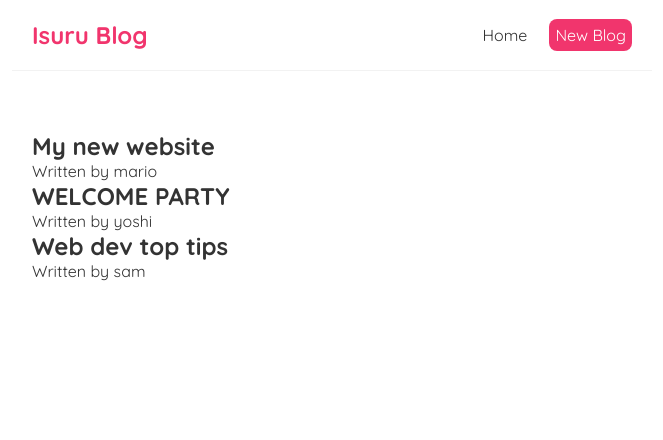
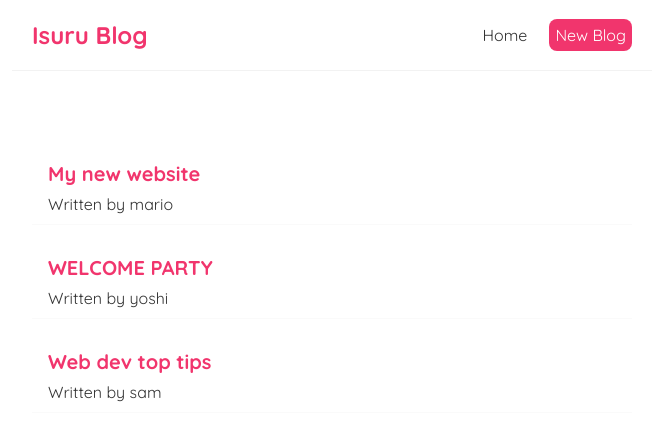
Before and after one commit to Isuru2Atthanayake/React_Blog, a React (Create React App) app: page / in a window 1280 px wide. Shown: the top 440 px of the page, without its empty margins (308-971 px from the left). Built offline with nearby package versions, Linux system fonts and the light colour scheme.

Commit message:
css styles

```diff
--- a/src/Home.js
+++ b/src/Home.js
@@ -1,7 +1,7 @@
 import { useState } from "react"; //use state hook
 
 const Home = () => {
-    const[blogs, setBlogs] = useState([
+    const[blogs, setBlogs] = useState([  //list stored inside a use state
         {title: 'My new website',body:'lorem ipsum....',author:'mario', id:1},
         {title: 'WELCOME PARTY',body:'lorem ipsum....',author:'yoshi', id:2},
         {title: 'Web dev top tips',body:'lorem ipsum....',author:'sam', id:3}
@@ -9,10 +9,11 @@
 
     return (
     <div className="Home">
-        {blogs.map((blog)=>(
-            <div className="blog-preview" key={blog.id}>
+        {blogs.map((blog)=>( // map used to go through each item
+            <div className="blog-preview" key={blog.id}> {/* unique key property*/}
                 <h2>{blog.title}</h2>  {/*displays the blog tittle */}
                 <p>Written by {blog.author}</p>
+                {/* <p>{blog.body}</p> */}
             </div>
         ))}
 
--- a/src/index.css
+++ b/src/index.css
@@ -46,3 +46,18 @@
   margin: 40px auto;
   padding: 20px;
 }
+
+/* blog previews / list */
+.blog-preview {
+  padding: 10px 16px;
+  margin: 20px 0;
+  border-bottom: 1px solid #fafafa;
+}
+.blog-preview:hover {
+  box-shadow: 1px 3px 5px rgba(0,0,0,0.1);
+}
+.blog-preview h2 {
+  font-size: 20px;
+  color: #f1356d;
+  margin-bottom: 8px;
+}
```
